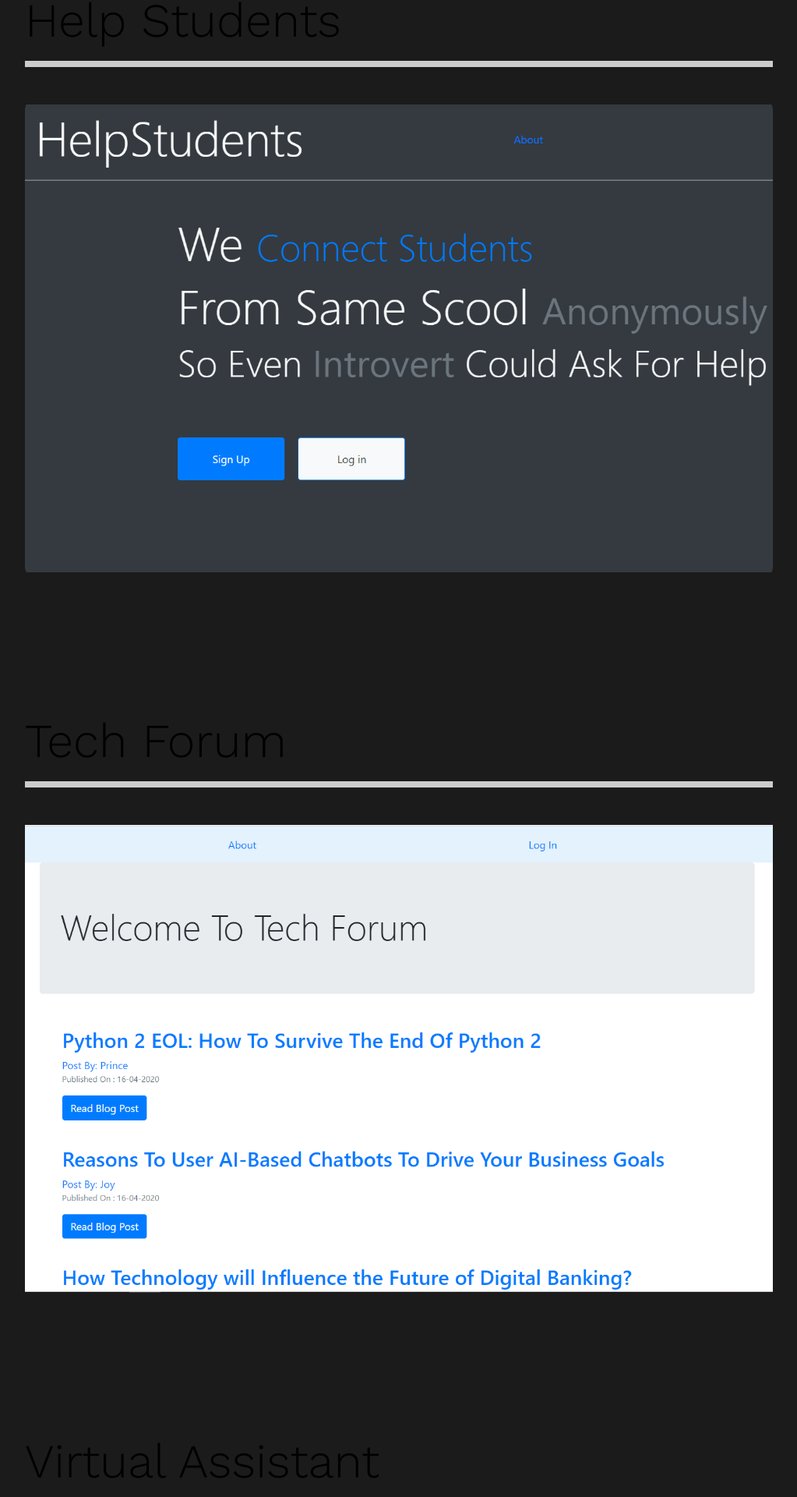
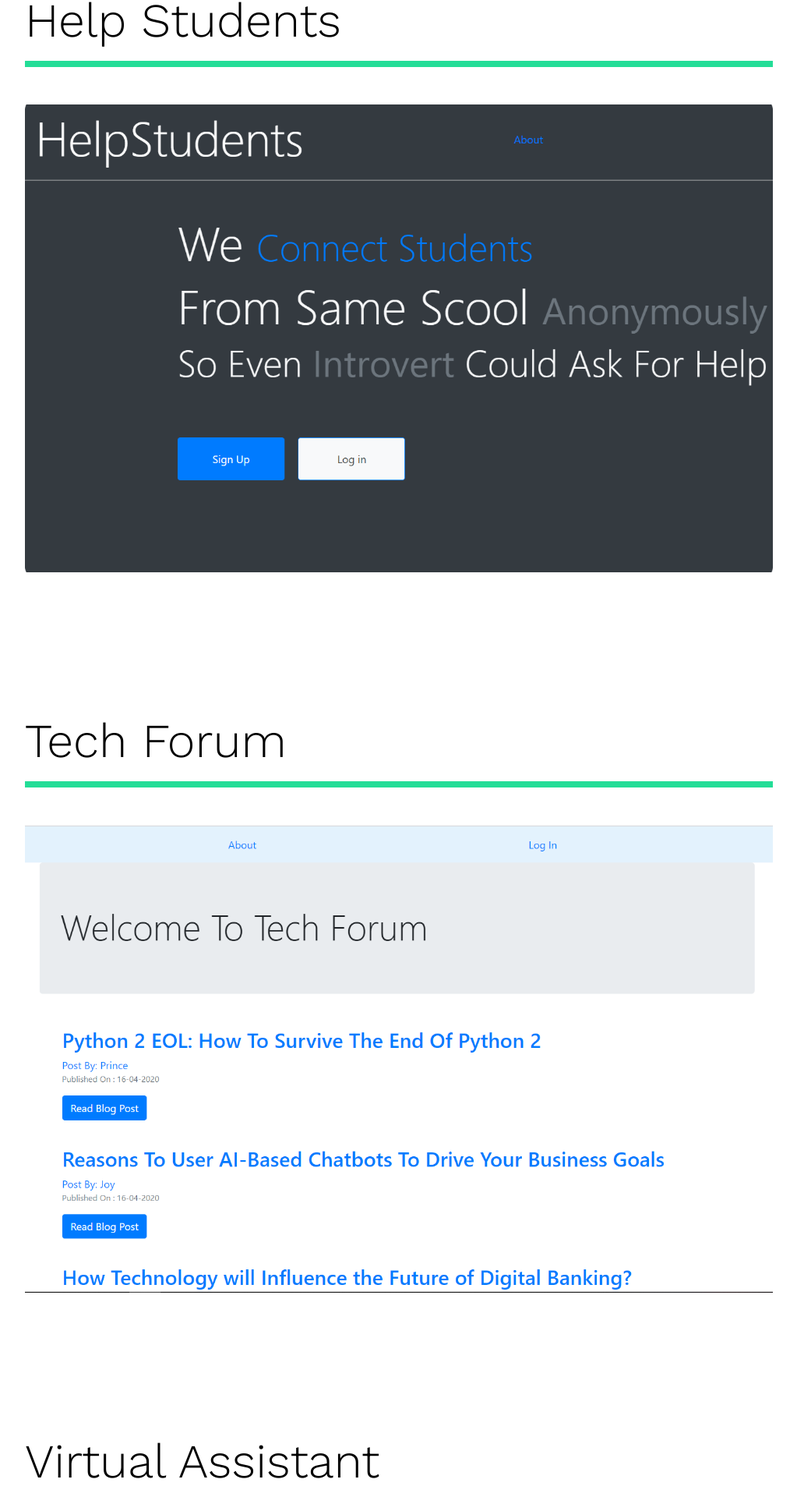
Before and after one commit to JoyChudasama/MyPortfolio, a React (Create React App) app: page /my-Projects in a window 1280 px wide. Shown: the part 186-2106 px from the top of the page at 78% size, without its empty margins (128-1151 px from the left). Built offline with nearby package versions, Linux system fonts and the light colour scheme.

Commit message:
Added Overlay Slider

```diff
--- a/src/Animations/ChildElementsAnimation.js
+++ b/src/Animations/ChildElementsAnimation.js
@@ -22,3 +22,20 @@ export const imgAnimation = {
         transition : {duration: 0.75, ease: "easeOut"}
     }
 }
+
+export const lineAnimation = {
+    hidden: {width:'0%'},
+    show: {
+        width: '100%',
+        transition: {duration: 1}
+    }
+}
+
+export const overlaySliderAnimation = {
+    hidden: {x: '-130%', skew: '45deg'},
+    show: {
+        x: '100%',
+        skew: '0deg',
+        transition: {ease:'easeOut', duration: 1}
+    }
+}
--- a/src/Pages/MyProjects.js
+++ b/src/Pages/MyProjects.js
@@ -1,37 +1,53 @@
 import React from 'react';
 import {Link} from 'react-router-dom';
-import {StyledWork,StyledProjects} from '../Style/MyProjectsStyle';
+// Style
+import {StyledWork,StyledProjects,StyledHide, StyledFrame1, StyledFrame2, StyledFrame3, StyledFrame4} from '../Style/MyProjectsStyle';
 // Images
 import tempImg1 from '../Images/Temp1.PNG';
 import tempImg2 from '../Images/Temp2.PNG';
 import tempImg3 from '../Images/Temp3.PNG';
 import tempImg4 from '../Images/Temp4.PNG';
 //Animation
+import {motion} from 'framer-motion';
 import {pageAnimation} from '../Animations/PageAnimation';
+import {textFadeAnimation, imgAnimation, lineAnimation, overlaySliderAnimation} from '../Animations/ChildElementsAnimation';
 
 const MyProjects = () => {
 
     return(
+
         <StyledWork variants={pageAnimation} initial="hidden" animate="show" exit="exit">
+            <StyledFrame1 variants={overlaySliderAnimation}></StyledFrame1>
+            <StyledFrame2 variants={overlaySliderAnimation}></StyledFrame2>
+            <StyledFrame3 variants={overlaySliderAnimation}></StyledFrame3>
+            <StyledFrame4 variants={overlaySliderAnimation}></StyledFrame4>
             <StyledProjects>
-                <h2>Help Students</h2>
-                <div className="line"></div>
-                <Link to="/my-projects/help-students"> <img src={tempImg1} alt="Help Students" /></Link>
+                <motion.h2 variants={textFadeAnimation}>Help Students</motion.h2>
+                <motion.div variants={lineAnimation} className="line"></motion.div>
+                <StyledHide>
+                    <Link to="/my-projects/help-students"> <motion.img variants={imgAnimation} src={tempImg1} alt="Help Students" /></Link>
+                </StyledHide>
             </StyledProjects>
             <StyledProjects>
-                <h2>Tech Forum</h2>
-                <div className="line"></div>
-                <Link to="/my-projects/tech-forum"><img src={tempImg2} alt="Tech Forum" /></Link>
+                <motion.h2 variants={textFadeAnimation}>Tech Forum</motion.h2>
+                <motion.div variants={lineAnimation} className="line"></motion.div>
+                <StyledHide>
+                    <Link to="/my-projects/tech-forum"><motion.img variants={imgAnimation} src={tempImg2} alt="Tech Forum" /></Link>
+                </StyledHide>
             </StyledProjects>
             <StyledProjects>
-                <h2>Virtual Assistant</h2>
-                <div className="line"></div>
-                <Link to="/my-projects/virtual-assistant"><img src={tempImg3} alt="Virtual Assistant" /></Link>
+                <motion.h2 variants={textFadeAnimation}>Virtual Assistant</motion.h2>
+                <motion.div variants={lineAnimation} className="line"></motion.div>
+                <StyledHide>
+                    <Link to="/my-projects/virtual-assistant"><motion.img variants={imgAnimation} src={tempImg3} alt="Virtual Assistant" /></Link>
+                </StyledHide>
             </StyledProjects>
-            <StyledProjects>
-                <h2>AceCoding.io</h2>
-                <div className="line"></div>
-                <Link to="/my-projects/ace-coding-io"><img src={tempImg4} alt="AceCoding.io" /></Link>
+            <StyledProjects >
+                <motion.h2 variants={textFadeAnimation}>AceCoding.io</motion.h2>
+                <motion.div variants={lineAnimation} className="line"></motion.div>
+                <StyledHide>
+                    <Link to="/my-projects/ace-coding-io"><motion.img variants={imgAnimation} src={tempImg4} alt="AceCoding.io" /></Link>
+                </StyledHide>
             </StyledProjects>
         </StyledWork>
     )
--- a/src/Style/MyProjectsStyle.js
+++ b/src/Style/MyProjectsStyle.js
@@ -3,6 +3,7 @@ import styledComponents from 'styled-components';
 import {motion} from 'framer-motion';
 
 export const StyledWork = styledComponents(motion.div)`
+    background-color: #fff;
     min-height:100vh;
     overflow:hidden;
     padding: 5rem 10rem;
@@ -18,7 +19,7 @@ export const StyledProjects = styledComponents.div`
 
     .line{
         height: 0.5rem;
-        background: #cccccc;
+        background: #23dd97;
         margin-bottom: 3rem;
     }
 
@@ -28,3 +29,27 @@ export const StyledProjects = styledComponents.div`
         object-fit: cover;
     }
 `
+
+export const StyledHide = styledComponents.div`
+    overflow: hidden;
+`
+
+export const StyledFrame1 = styledComponents(motion.div)`
+    position: fixed;
+    left: 0;
+    top: 10%;
+    width: 100%;
+    height: 100vh;
+    background: #fffebf;
+    z-index: 2;
+`
+
+export const StyledFrame2 = styledComponents(StyledFrame1)`
+    background: #ff8ebf;
+`
+export const StyledFrame3 = styledComponents(StyledFrame1)`
+    background: #8ed2ff;
+`
+export const StyledFrame4 = styledComponents(StyledFrame1)`
+    background: #8effa0;
+`
```
